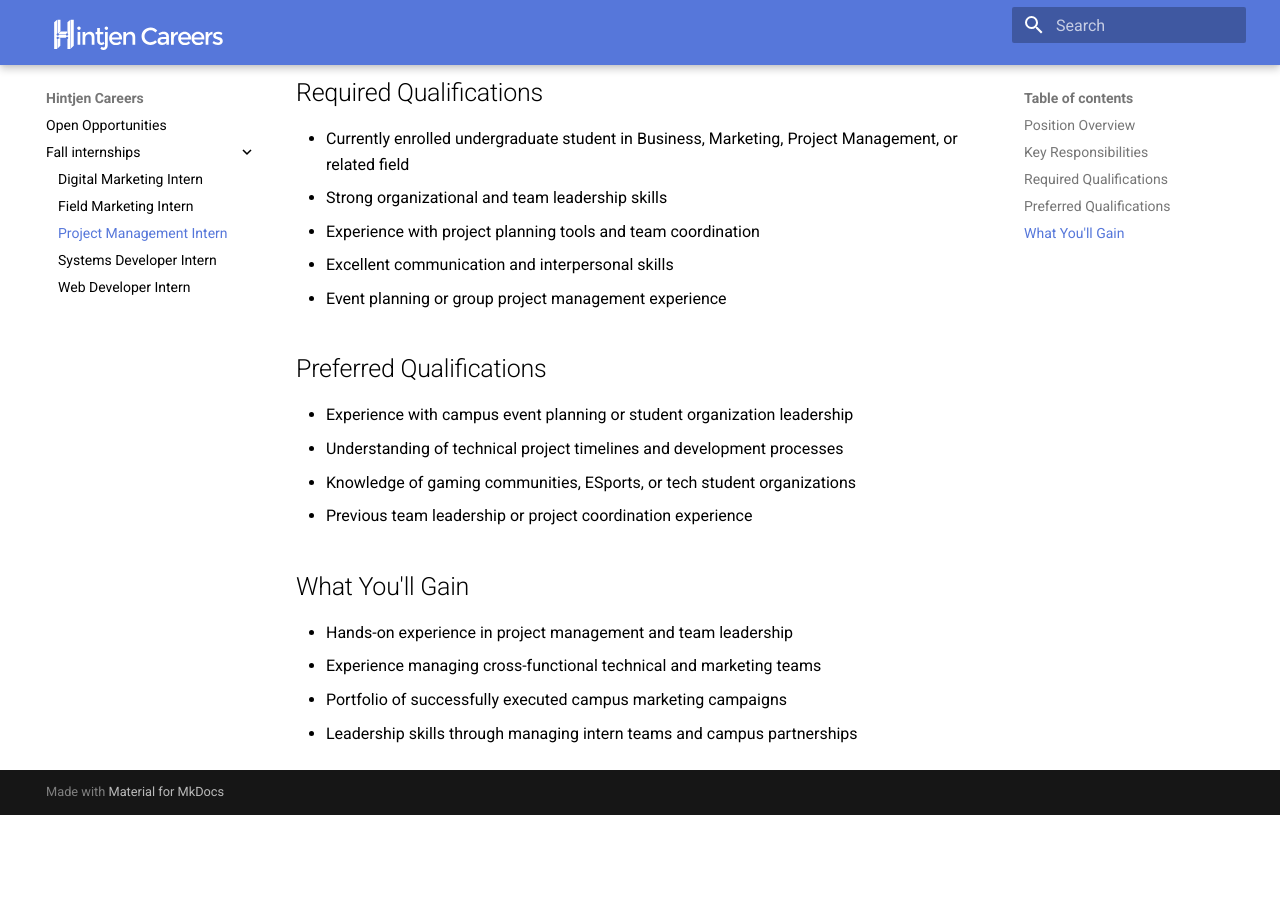
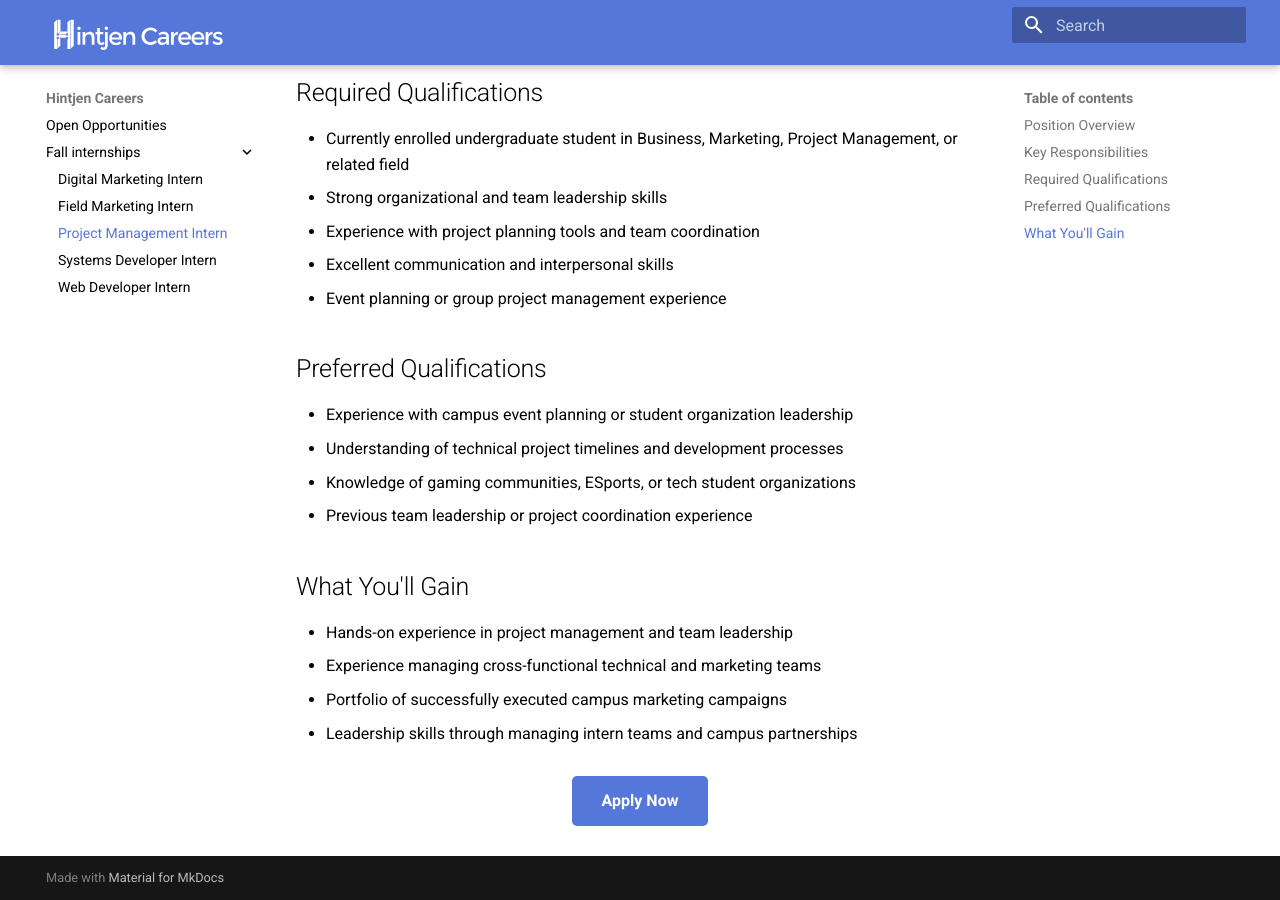
Before and after one commit to hintjen/hintjen.github.io, an MkDocs documentation site: the page built from docs/fall-internships/project-manager.md, in a window 1280 px wide and 900 px high, scrolled down 758 px. Built offline with MkDocs 1.6.1 and Material for MkDocs 9.7.7, drawn with Linux system fonts in a browser that asks for light colours; before the commit the page ends 1573 px from its top, so only the background shows below that.

Commit message:
add project manager apply button and google form linked

```diff
--- a/docs/fall-internships/project-manager.md
+++ b/docs/fall-internships/project-manager.md
@@ -40,3 +40,9 @@ Lead Homerun Desktop's campus marketing initiatives at Mississippi State Univers
 * Experience managing cross-functional technical and marketing teams
 * Portfolio of successfully executed campus marketing campaigns
 * Leadership skills through managing intern teams and campus partnerships
+
+<div style="text-align: center; margin: 30px 0;">
+  <a href="https://forms.gle/eK5jjhSVvoC5Y4cL8" target="_blank" style="background-color: #5677da; color: white; padding: 12px 30px; border-radius: 5px; text-decoration: none; font-weight: bold; display: inline-block;">
+    Apply Now
+  </a>
+</div>
```
